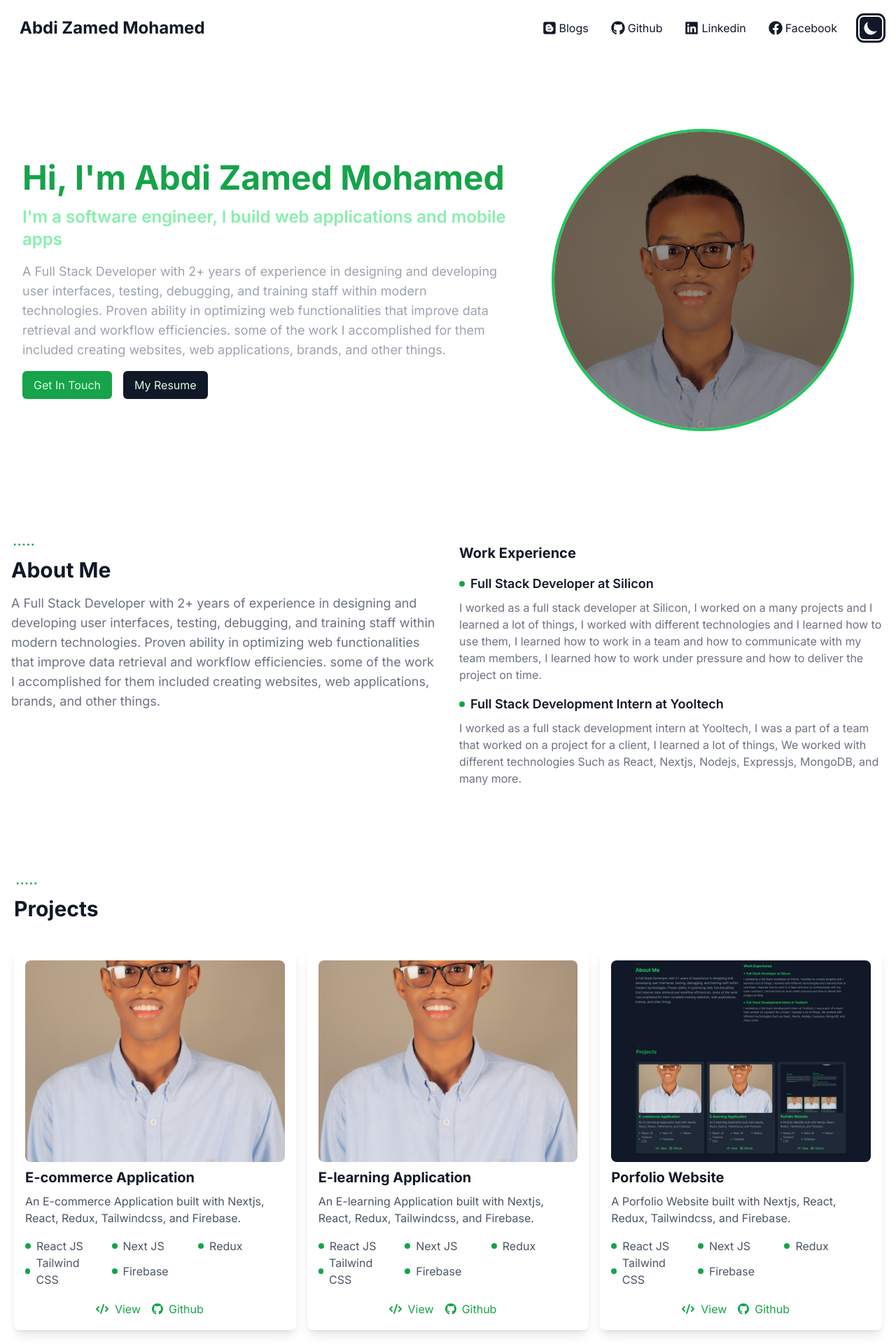
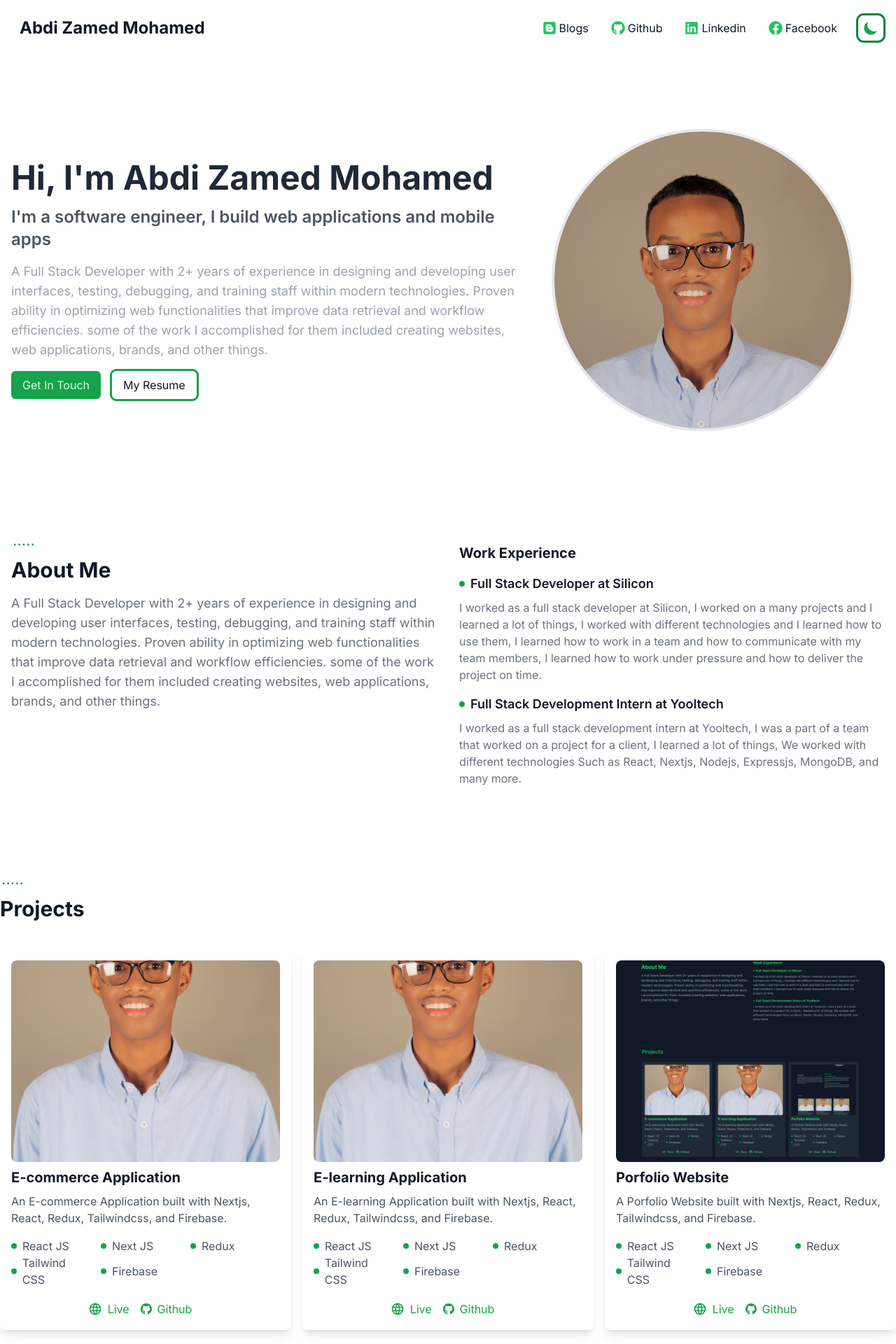
Before and after one commit to aaqyaar/abdizamed.dev, a Next.js app: page / in a window 1280 px wide. Shown: the top 1920 px of the page at 70% size. Built offline with nearby package versions, Linux system fonts and the light colour scheme.

Commit message:
App updated

```diff
--- a/components/Header.tsx
+++ b/components/Header.tsx
@@ -3,7 +3,7 @@
 import { useScrollDown, useTheme } from "lib/hooks";
 import Link from "next/link";
 import React, { useState } from "react";
-import { HiMenu, HiSun, HiMoon } from "react-icons/hi";
+import { HiMenu, HiSun, HiMoon, HiX } from "react-icons/hi";
 import { FaGithub, FaFacebook, FaLinkedin, FaBlogger } from "react-icons/fa";
 
 interface NavType {
@@ -33,7 +33,7 @@ export default function Header() {
           {desktopNav()}
           <div className="ml-4 flex items-center">
             <button
-              className="rounded-md bg-gray-900 p-1 text-gray-100 outline outline-offset-2 outline-gray-900 dark:text-white dark:outline-white"
+              className="rounded-md  p-1 text-green-600 outline outline-offset-2 outline-green-700 dark:bg-transparent dark:text-green-500 dark:outline-green-500"
               aria-label="toggle dark mode"
               onClick={() => toggleTheme()}
             >
@@ -49,7 +49,11 @@ export default function Header() {
               className="rounded-md p-2 text-green-600 focus:outline-none focus:ring-2 focus:ring-inset focus:ring-green-600 hover:bg-green-500 hover:text-green-200"
               onClick={() => setIsOpen(!isOpen)}
             >
-              <HiMenu className="h-6 w-6" aria-hidden="true" />
+              {!isOpen ? (
+                <HiMenu className="h-6 w-6" aria-hidden="true" />
+              ) : (
+                <HiX className="h-6 w-6" aria-hidden="true" />
+              )}
             </button>
           </div>
         </nav>
@@ -62,7 +66,7 @@ export default function Header() {
 const RenderNav = ({ title, path, icon, target }: NavType) => {
   return (
     <li
-      className={`text-md font-xl flex items-center gap-1 px-4 py-2 ${"text-gray-900 hover:text-gray-800 dark:text-green-100 dark:hover:text-green-600"}
+      className={`text-md font-xl flex items-center gap-1 px-4 py-2 ${" text-gray-900 hover:text-gray-800 dark:text-green-100 dark:hover:text-green-600"}
     `}
     >
       <> {icon}</>
@@ -85,9 +89,9 @@ const desktopNav = () => {
 
 const mobileNav = ({ open }: { open: boolean }) => {
   return (
-    <div className="block md:hidden">
+    <div className="block lg:hidden">
       <div
-        className={`absolute inset-x-0 z-50 my-7 mr-6 ml-2 rounded-lg bg-gray-800 ${
+        className={`absolute inset-x-0 z-50 my-7 mr-6 ml-2 rounded-lg bg-white shadow-2xl dark:bg-gray-800  ${
           open && "translate-y-0"
         } transform p-2 transition duration-300 ease-in-out`}
       >
@@ -105,24 +109,24 @@ const navigation: NavType[] = [
   {
     title: "Blogs",
     path: "/blogs",
-    icon: <FaBlogger className="h-5 w-5" />,
+    icon: <FaBlogger className="h-5 w-5 text-green-500" />,
   },
   {
     title: "Github",
     path: "https://github.com/abdi-aaqyaar",
-    icon: <FaGithub className="h-5 w-5" />,
+    icon: <FaGithub className="h-5 w-5 text-green-500" />,
     target: "_blank",
   },
   {
     title: "Linkedin",
     path: "https://www.linkedin.com/in/abdi-zamed-mohamed-aaqyaar/",
-    icon: <FaLinkedin className="h-5 w-5" />,
+    icon: <FaLinkedin className="h-5 w-5 text-green-500" />,
     target: "_blank",
   },
   {
     title: "Facebook",
     path: "https://facebook.com/abdi_aaqaar",
-    icon: <FaFacebook className="h-5 w-5" />,
+    icon: <FaFacebook className="h-5 w-5 text-green-500" />,
     target: "_blank",
   },
 ];
--- a/containers/About/About.tsx
+++ b/containers/About/About.tsx
@@ -4,7 +4,7 @@ import { AiOutlineSmallDash } from "react-icons/ai";
 export default function About() {
   return (
     <section className="w-screen bg-white dark:bg-gray-900">
-      <div className="mx-auto max-w-screen-xl py-8 px-4 lg:py-16 xl:py-20">
+      <div className="mx-10 py-8 px-4 lg:mx-auto lg:max-w-screen-xl lg:py-16 xl:py-20">
         <div className="grid grid-cols-1 gap-8 lg:grid-cols-12">
           <div className="col-span-12 lg:col-span-6">
             {/* hyphen -  */}
--- a/containers/Contact/Contact.tsx
+++ b/containers/Contact/Contact.tsx
@@ -1,3 +1,6 @@
+"use client";
+
+import { type TContact } from "lib/types/contact.types";
 import Image from "next/image";
 import React from "react";
 import {
@@ -7,9 +10,27 @@ import {
 } from "react-icons/ai";
 
 export default function Contact() {
+  const [values, setValues] = React.useState<TContact>({
+    name: "",
+    email: "",
+    phone: "",
+    subject: "",
+    message: "",
+  });
+
+  const handleChange = (e: any) => {
+    const { name, value } = e.target;
+    setValues({ ...values, [name]: value });
+  };
+
+  const handleSubmit = (e: any) => {
+    e.preventDefault();
+    console.log("submit");
+  };
+
   return (
     <div className="w-screen bg-white dark:bg-gray-900">
-      <div className="mx-auto max-w-[1240px] py-10">
+      <div className="mx-10 py-10 lg:mx-auto lg:max-w-screen-xl">
         {/* contact form with name, email, phone, subject, message */}
         <AiOutlineSmallDash className="text-4xl text-green-600" />
         <h2 className="text-3xl font-bold text-gray-900 dark:text-green-600">
@@ -52,8 +73,7 @@ export default function Contact() {
           </div>
           <div className="col-span-2">
             <form
-              action="https://formspree.io/f/xwkrgzpr"
-              method="POST"
+              onSubmit={handleSubmit}
               className="grid grid-cols-1 gap-4 md:grid-cols-2 lg:grid-cols-3"
             >
               <div className="col-span-2">
@@ -136,7 +156,7 @@ export default function Contact() {
                 <button
                   type="submit"
                   className="cursor-pointer rounded-md bg-green-600 px-4 py-2 text-white hover:bg-green-500"
-                  disabled
+                  disabled={false}
                 >
                   Send
                 </button>
--- a/containers/Hero/Hero.tsx
+++ b/containers/Hero/Hero.tsx
@@ -7,18 +7,18 @@ export default function Hero() {
     <section className="w-screen snap-start">
       <div
         id="hero"
-        className="mx-auto grid max-w-screen-xl justify-items-center  py-8 px-4 lg:grid-cols-12 lg:gap-8 lg:py-16 xl:gap-0 2xl:py-20"
+        className="mx-10 grid justify-items-center py-8 px-4  lg:mx-auto lg:max-w-screen-xl lg:grid-cols-12 lg:gap-8 lg:py-16 xl:gap-0 2xl:py-20"
       >
         {/* flex  h-[70vh] w-full flex-wrap items-center justify-center md:flex-nowrap */}
         <div
           id="hero-content"
-          className="col-span-7 mr-auto place-self-center px-4"
+          className="col-span-7 mr-auto place-self-center"
           // px-52
         >
-          <h1 className="text-5xl font-bold text-green-600">
+          <h1 className="text-4xl font-bold text-gray-800 dark:text-green-600 md:text-5xl">
             Hi, {"I'm"} Abdi Zamed Mohamed
           </h1>
-          <h2 className="my-4 text-2xl font-semibold text-green-300">
+          <h2 className="my-4 text-2xl font-semibold text-gray-600 dark:text-green-300">
             {"I'm"} a software engineer, I build web applications and mobile
             apps
           </h2>
@@ -35,24 +35,24 @@ export default function Hero() {
             <button className="rounded-md bg-green-600 px-4 py-2 text-green-100">
               Get In Touch
             </button>
-            {/* <Link href={"/resume.pdf"} download> */}
-            <button className="rounded-md bg-gray-900 px-4 py-2 text-green-100">
-              My Resume
-            </button>
-            {/* </Link> */}
+            <Link href={"/resume.pdf"}>
+              <button className="rounded-md px-4 py-2 text-gray-900 outline outline-green-600 dark:text-green-600">
+                My Resume
+              </button>
+            </Link>
           </div>
         </div>
 
         <div
           id="hero-media"
-          className=" relative hidden h-[27rem] w-[27rem] rounded-full border-4 border-green-500  lg:col-span-5 lg:mt-0 lg:flex"
+          className=" relative hidden h-[27rem] w-[27rem] rounded-full border-4 dark:border-green-500  lg:col-span-5 lg:mt-0 lg:flex"
         >
           <Image
             src="/images/abdi.png"
-            alt="hero"
+            alt="Abdi Zamed Mohamed Adam"
             className="rounded-full"
             style={{
-              filter: "brightness(0.6)",
+              filter: "brightness(0.9)",
               objectFit: "cover",
               objectPosition: "top",
             }}
--- a/containers/Projects/Project.tsx
+++ b/containers/Projects/Project.tsx
@@ -1,6 +1,6 @@
 import React from "react";
 import { FaGithub } from "react-icons/fa";
-import { HiCode } from "react-icons/hi";
+import { TbWorld } from "react-icons/tb";
 import Image from "next/image";
 import Link from "next/link";
 
@@ -56,8 +56,8 @@ export default function Project({
             href={live}
             className="mr-4 flex items-center text-green-600 dark:text-green-400"
           >
-            <HiCode className="h-7 w-7 pr-2 " />
-            View
+            <TbWorld className="h-7 w-7 pr-2 " />
+            Live
           </Link>
 
           <Link
--- a/containers/Projects/Projects.tsx
+++ b/containers/Projects/Projects.tsx
@@ -51,7 +51,7 @@ const projects: Project[] = [
 export default function Projects() {
   return (
     <section className="w-screen bg-white dark:bg-gray-900">
-      <div className="mx-auto max-w-[1240px] py-10">
+      <div className="mx-10 py-10 lg:mx-auto lg:max-w-screen-xl">
         <AiOutlineSmallDash className="text-4xl text-green-600" />
 
         <h2 className="text-3xl font-bold text-gray-900 dark:text-green-600">
--- a/package.json
+++ b/package.json
@@ -9,10 +9,13 @@
     "start": "next start"
   },
   "dependencies": {
+    "axios": "^1.1.3",
+    "formik": "^2.2.9",
     "next": "13.0.2",
     "react": "18.2.0",
     "react-dom": "18.2.0",
-    "react-icons": "^4.6.0"
+    "react-icons": "^4.6.0",
+    "react-markdown": "^8.0.3"
   },
   "devDependencies": {
     "@types/node": "^18.0.0",
--- a/styles/globals.css
+++ b/styles/globals.css
@@ -22,7 +22,7 @@
   }
 
   .scrollbar-base {
-    @apply scrollbar scrollbar-track-gray-800 scrollbar-thumb-green-500 scrollbar-track-rounded-md scrollbar-thumb-rounded-md;
+    @apply scrollbar scrollbar-track-gray-50 scrollbar-thumb-green-500 scrollbar-track-rounded-md scrollbar-thumb-rounded-md dark:scrollbar-track-gray-800;
   }
 
   .textfield {
```
Also changed, not shown: lib/types/contact.types.ts (added, +7 -0 lines), 2 other files (tests, documents, lock files or other folders).
